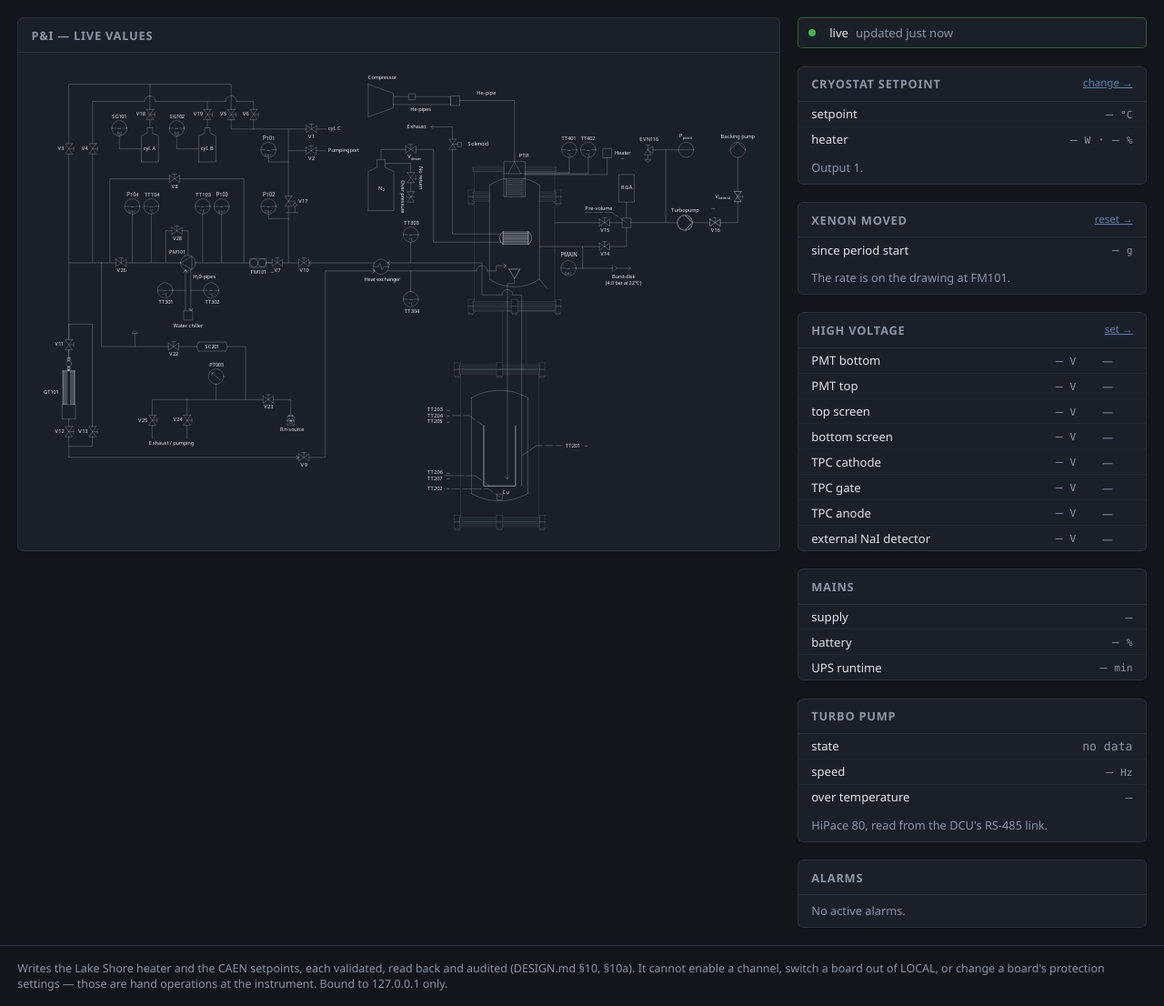
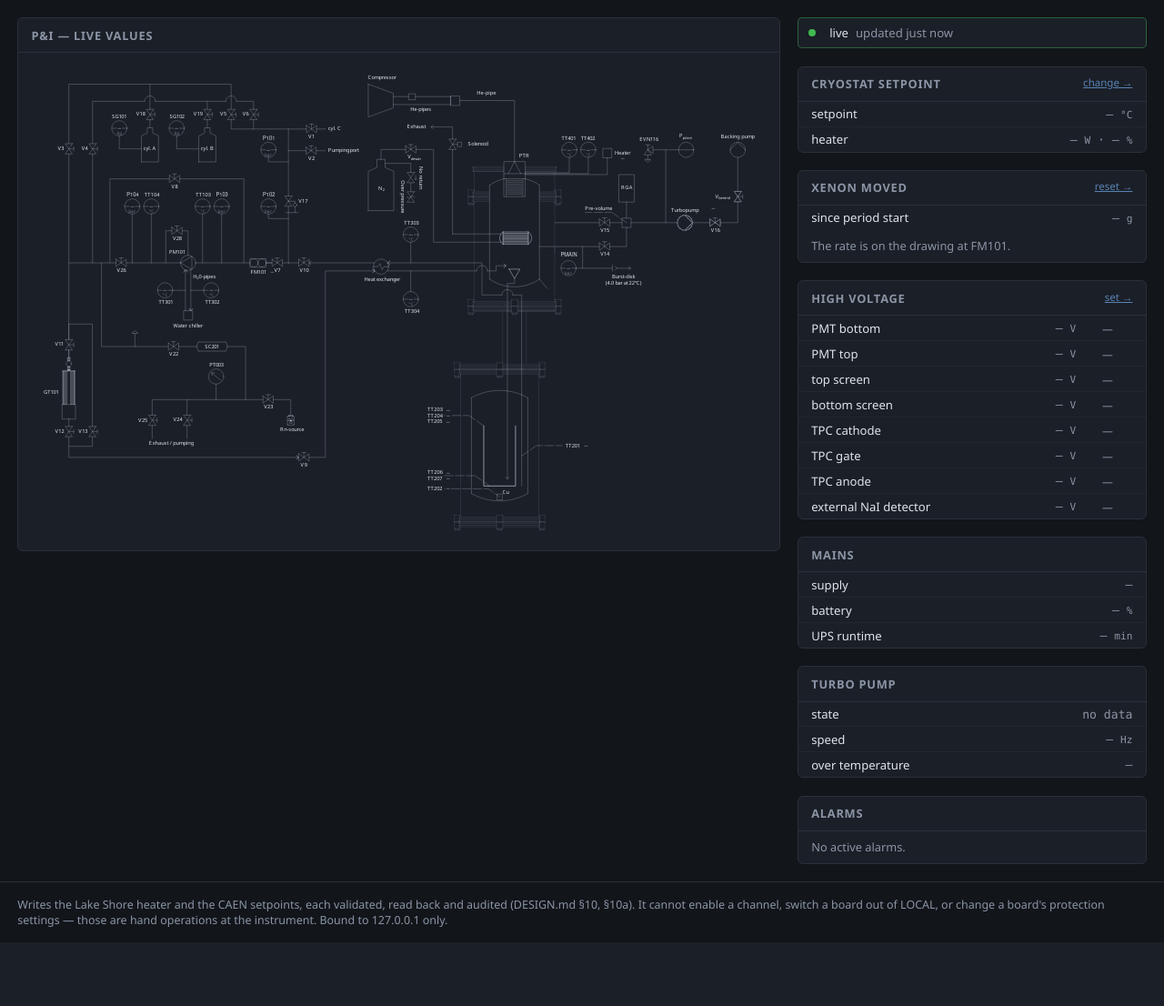
Before and after one commit to acolijn/XAMS-SC, a FastAPI app: page / in a window 1280 px wide. Shown: the part 92-1198 px from the top of the page at 91% size. After the commit the page ends 1128 px from the top, so only its background shows below. Run offline with FastAPI, Linux system fonts and the light colour scheme.

Commit message:
P&I: drop the 'Output 1.' and HiPace notes from the side cards
The turbo card's note is hidden unless the speed is missing, when it
still names the DCU setting to restore.

Co-Authored-By: Claude Opus 5.5 <noreply@anthropic.com>

```diff
--- a/src/xams_sc/api/templates/mimic.html
+++ b/src/xams_sc/api/templates/mimic.html
@@ -132,7 +132,6 @@
        Both cryostat sensors stay on the drawing only; what is not there is
        the number the cryostat is being HELD to, which is the one you want
        when the temperatures on the drawing start moving. #}
-    <div class="note">Output 1.</div>
   </div>
 
   <div class="card">
@@ -203,7 +202,8 @@
       <tr><td>over temperature</td>
           <td class="num"><span id="s-turbo-ot" class="dim">&mdash;</span></td></tr>
     </table>
-    <div class="note" id="s-turbo-note">HiPace 80, read from the DCU's RS-485 link.</div>
+    {# Empty, and hidden, unless there is something to say. #}
+    <div class="note" id="s-turbo-note" hidden></div>
   </div>
 
   <div class="card">
@@ -472,9 +472,9 @@ function drawTurbo(by) {
   if (note) {
     const speedMissing = st.key !== "nodata" && (!sp || !sp.healthy || sp.value === null);
     note.textContent = speedMissing
-      ? "Speed not on the bus: set the DCU service line (795) to 309."
-      : "HiPace 80, read from the DCU's RS-485 link.";
+      ? "Speed not on the bus: set the DCU service line (795) to 309." : "";
     note.className = speedMissing ? "note warn" : "note";
+    note.hidden = !speedMissing;
   }
 
   // The outline on the drawing. Off is the drawing's own line, untouched:
```
